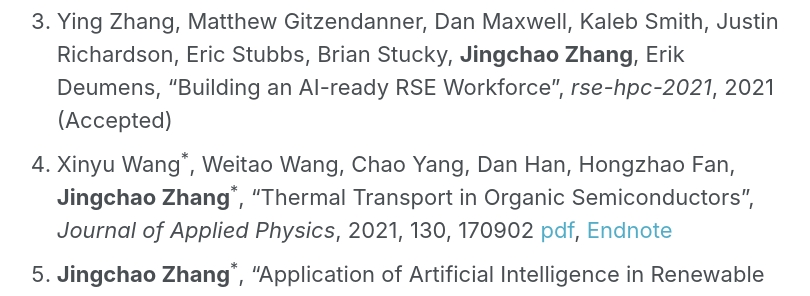
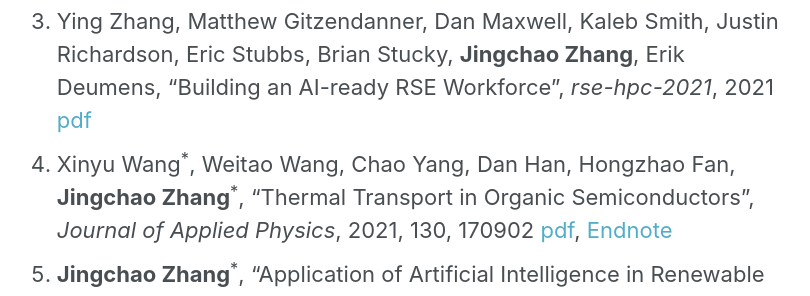
Before and after one commit to JingchaoZhang/JingchaoZhang.github.io, a Jekyll site: the page built from _pages/publications.md, in a window 1280 px wide and 900 px high, scrolled down 385 px. Shown: the part 186-482 px from the top of the window, without its empty margins (267-1077 px from the left). Built offline with Jekyll 4.4.1, drawn with Linux system fonts in a browser that asks for light colours.

Commit message:
Update publications.md

```diff
--- a/_pages/publications.md
+++ b/_pages/publications.md
@@ -9,7 +9,7 @@ author_profile: false
 
 4. Weitao Wang, Chao Yang, Hongzhao Fan, **Jingchao Zhang**, Xinyu Wang, "Atomistic insights into dynamic growth of pentacene thin films on metal surfaces functionalized with self-assembled monolayers", 2021 (Under Review)
 5. Rong Yu<sup>\*</sup>, Gabriel Hmimina, Alexei Lyapustin, Yujie Wang, Karl Fred Huemmrich, Dave Billesbach, **Jingchao Zhang**, Zheng Xu, John A. Gamon, "Reducing angular effects in high-latitude MODIS MAIAC reflectance using random forests", *Remote Sensing of Environment*, 2021 (Under Review)
-6. Ying Zhang, Matthew Gitzendanner, Dan Maxwell, Kaleb Smith, Justin Richardson, Eric Stubbs, Brian Stucky, **Jingchao Zhang**, Erik Deumens, "Building	an	AI-ready	RSE	Workforce", *rse-hpc-2021*, 2021 (Accepted)
+6. Ying Zhang, Matthew Gitzendanner, Dan Maxwell, Kaleb Smith, Justin Richardson, Eric Stubbs, Brian Stucky, **Jingchao Zhang**, Erik Deumens, "Building	an	AI-ready	RSE	Workforce", *rse-hpc-2021*, 2021 [pdf](https://drive.google.com/file/d/1IjklU1u_ljwI2bPS1layoIgrZNkFdrjJ/view?usp=sharing)
 7. Xinyu Wang<sup>\*</sup>, Weitao Wang, Chao Yang, Dan Han, Hongzhao Fan, **Jingchao Zhang**<sup>\*</sup>, "Thermal Transport in Organic Semiconductors", *Journal of Applied Physics*, 2021, 130, 170902 [pdf](https://drive.google.com/file/d/1CE-Zwj3lQCKu9uoHOy0hr07lL9v2CNif/view?usp=sharing), [Endnote](https://drive.google.com/uc?export=download&id=1Y8j1K5lKCBNz3uZZsR4gMAg9UIOWv7qa)
 8. **Jingchao Zhang**<sup>\*</sup>, "Application of Artificial Intelligence in Renewable Energy and Decarbonization", 2021, 14, 1-2 [pdf](https://drive.google.com/drive/u/0/folders/0B3Yj4QkZpI-dc2c1dV81aUdJZzg?resourcekey=0-8yayn9adqHmyRPiiGTHf1Q), [Endnote](https://drive.google.com/uc?export=download&id=1QEcWu3ZTbFhn1eQH0OgvbnF4xsPO2GZi)
 9. Wenxiang Liu, Yang Zhu, Yongqiang Wu, Cen Chen, Yang Hong, Yanan Yue<sup>\*</sup>, **Jingchao Zhang**<sup>\*</sup>, Bo Hou<sup>\*</sup>, "Molecular Dynamics and Machine Learning in Catalysts", *Catalysts*, 2021, 11, 1129 [pdf](https://drive.google.com/file/d/1pE7umbHz1RcWlIz5YpAXUKgvnoxvTwlr/view?usp=sharing), [Endnote](https://drive.google.com/uc?export=download&id=1ZMwVS8dTDx9St_0vlOx3KkbYj5UtANWR)
```
